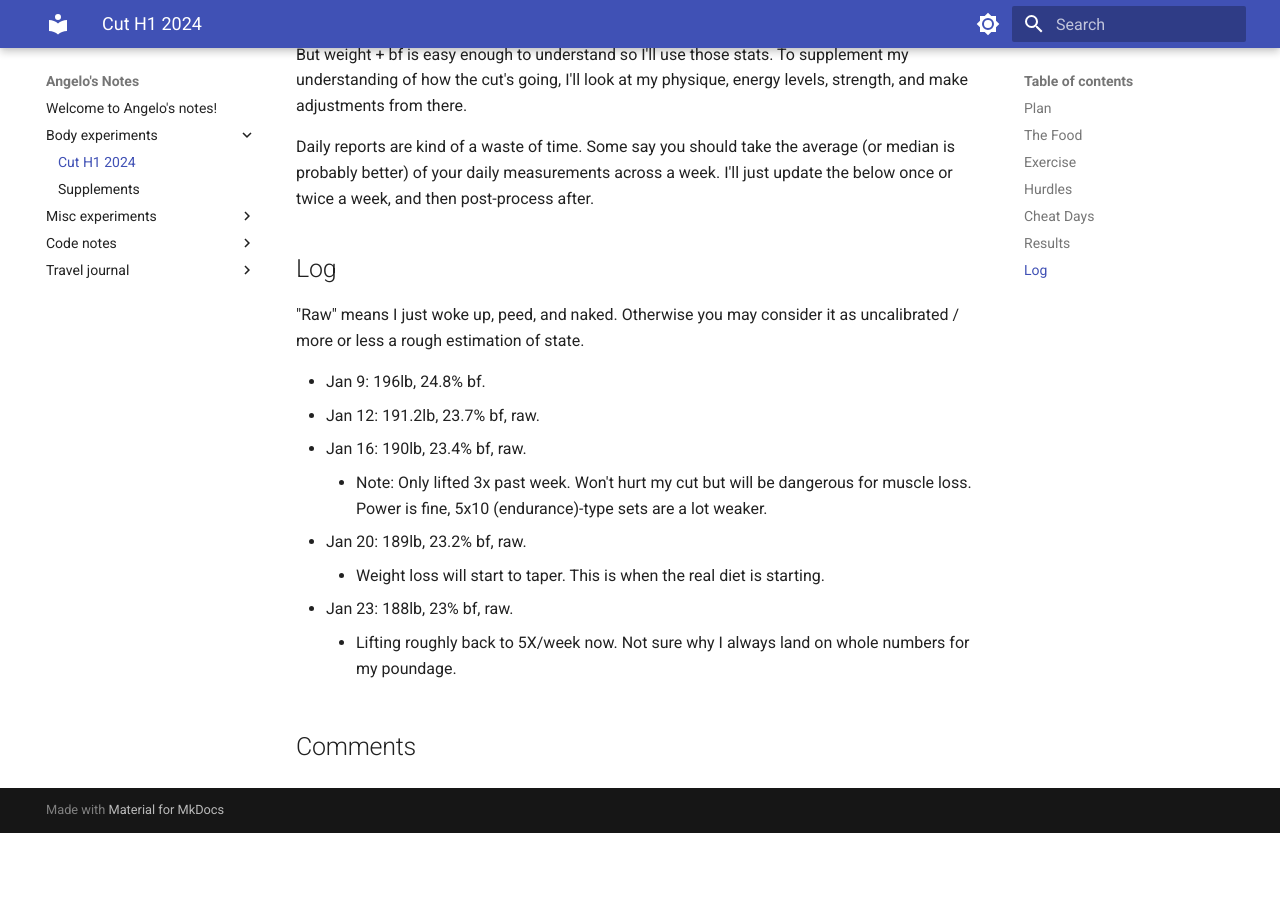
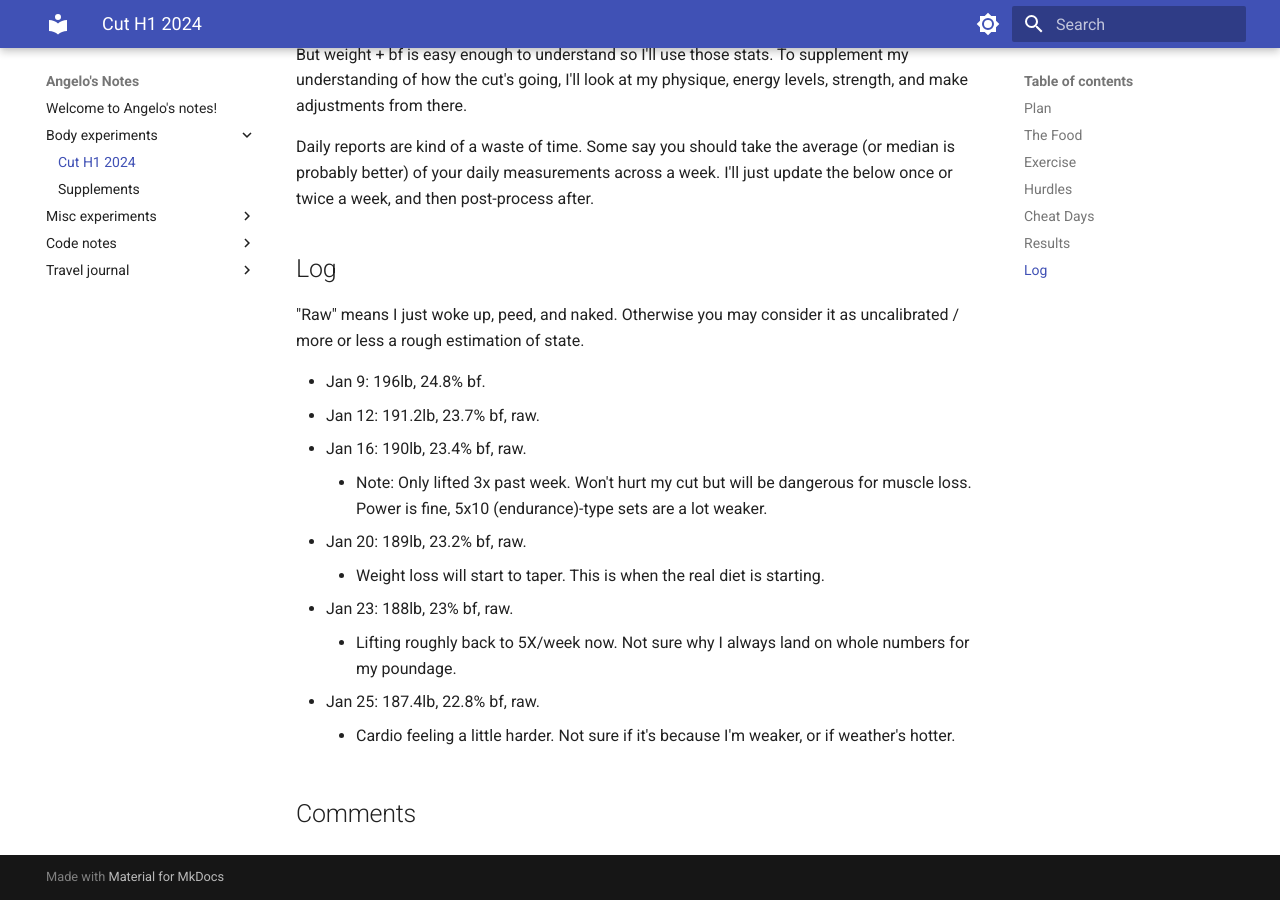
Before and after one commit to ANG3L0/notes-bloggo, an MkDocs documentation site: the page built from docs/Body experiments/DietProtocol2024.md, in a window 1280 px wide and 900 px high, scrolled down 8607 px. Built offline with MkDocs 1.6.1 and Material for MkDocs 9.7.7, drawn with Linux system fonts in a browser that asks for light colours; comment, search, counter and statistics services are not loaded; before the commit the page ends 9440 px from its top, so only the background shows below that.

Commit message:
update jan 25

```diff
--- a/docs/Body experiments/DietProtocol2024.md
+++ b/docs/Body experiments/DietProtocol2024.md
@@ -166,3 +166,5 @@ Daily reports are kind of a waste of time. Some say you should take the average
     * Weight loss will start to taper. This is when the real diet is starting.
 * Jan 23: 188lb, 23% bf, raw.
     * Lifting roughly back to 5X/week now. Not sure why I always land on whole numbers for my poundage.
+* Jan 25: 187.4lb, 22.8% bf, raw.
+    * Cardio feeling a little harder. Not sure if it's because I'm weaker, or if weather's hotter.
```
